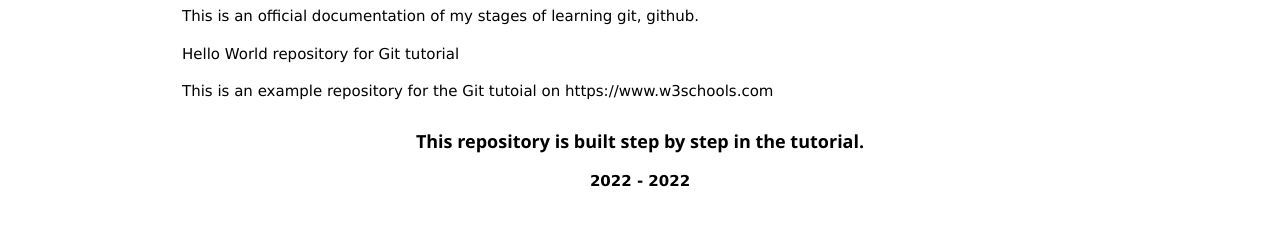
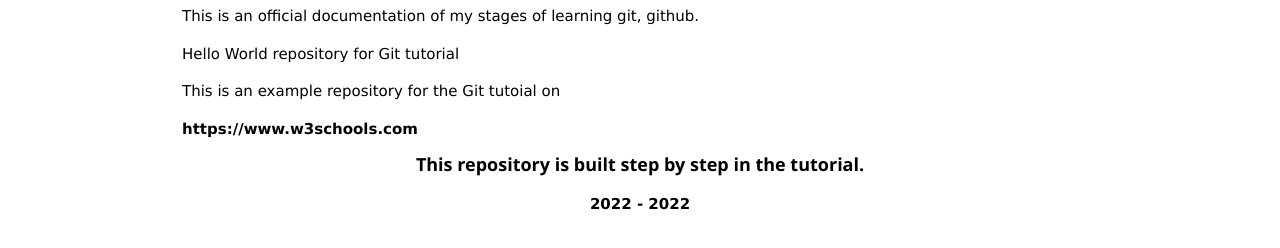
Before and after one commit to thankyouplatfo/hello-world, a plain HTML site: page index.html in a window 1280 px wide. Shown: the part 132-380 px from the top of the page. Drawn offline with nearby package versions, Linux system fonts and the light colour scheme.

Commit message:
Updated index.html with a new line

```diff
--- a/index.html
+++ b/index.html
@@ -18,7 +18,8 @@
             <div class="w3-container">
                 <p>This is an official documentation of my stages of learning git, github.</p>
                 <p>Hello World repository for Git tutorial</p>
-                <p>This is an example repository for the Git tutoial on https://www.w3schools.com</p>
+                <p>This is an example repository for the Git tutoial on</p>
+                <b>https://www.w3schools.com</b>
             </div>
         </div>
         <footer class="w3-container w3-center">
```
